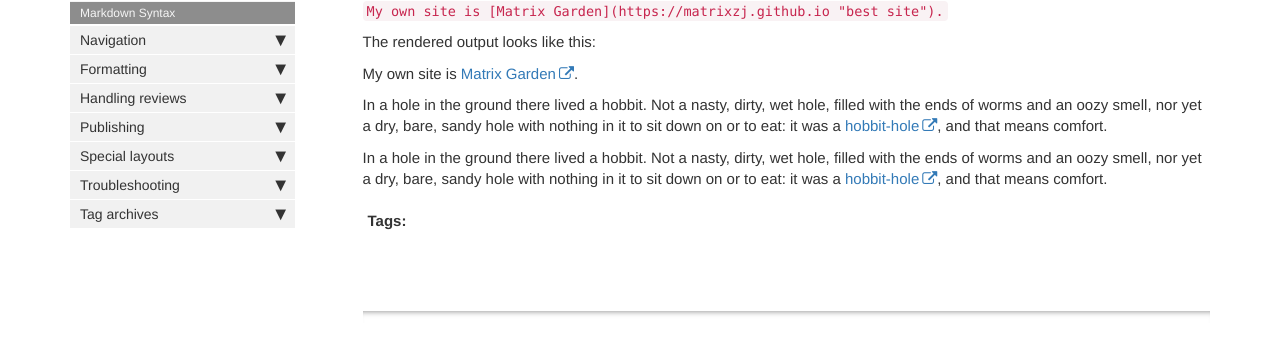
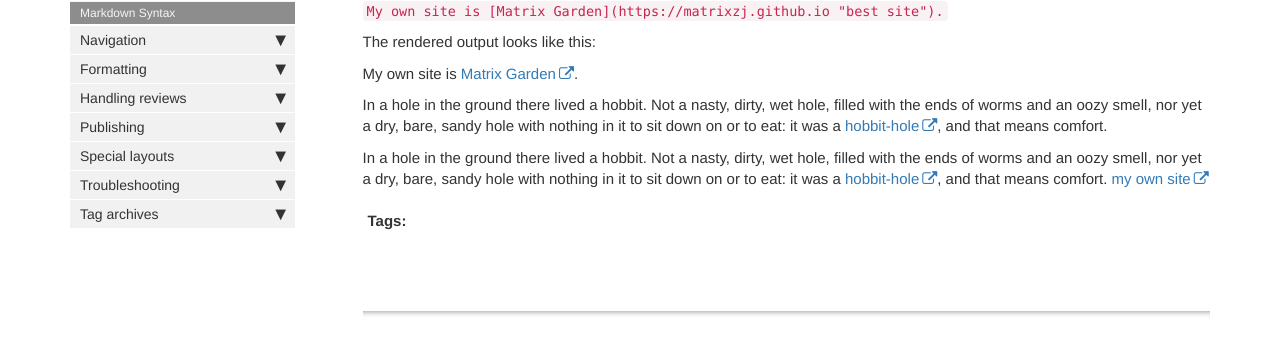
Before and after one commit to matrixzj/documentations, a Jekyll site: the page built from pages/misc/misc_markdown.md, in a window 1280 px wide and 900 px high, scrolled down 4997 px. Shown: the part 328-689 px from the top of the window. Built offline with Jekyll 4.4.1, drawn with Linux system fonts in a browser that asks for light colours; comment, search, counter and statistics services are not loaded.

Commit message:
There are 1 files have been modified at 2019-06-20 06:21:27 . 	-rw-r--r-- 1 jzou ops 8980 Jun 20 06:21 pages/misc/misc_markdown.md No files have been added. No files have been deleted. No file type has been changed.

```diff
--- a/pages/misc/misc_markdown.md
+++ b/pages/misc/misc_markdown.md
@@ -176,9 +176,10 @@ eat: it was a [hobbit-hole](https://en.wikipedia.org/wiki/Hobbit#Lifestyle "Hobb
 
 In a hole in the ground there lived a hobbit. Not a nasty, dirty, wet hole, filled with the ends
 of worms and an oozy smell, nor yet a dry, bare, sandy hole with nothing in it to sit down on or to
-eat: it was a [hobbit-hole][1], and that means comfort.
+eat: it was a [hobbit-hole][1], and that means comfort. [my own site][2]
 
 [1]: <https://en.wikipedia.org/wiki/Hobbit#Lifestyle> "Hobbit lifestyles"
+[2]: <https://matrixzj.github.io> "keycaps garden"
 
 
 {% include links.html %}
```
